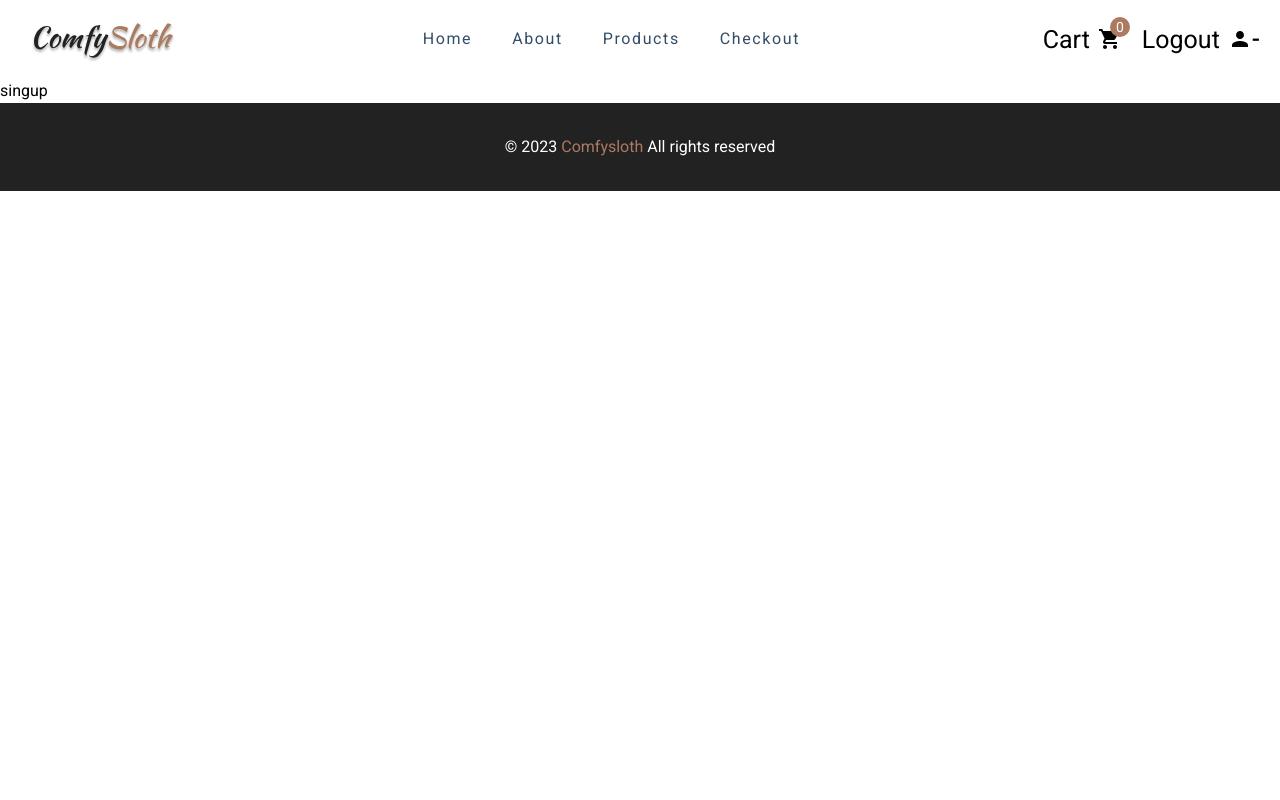
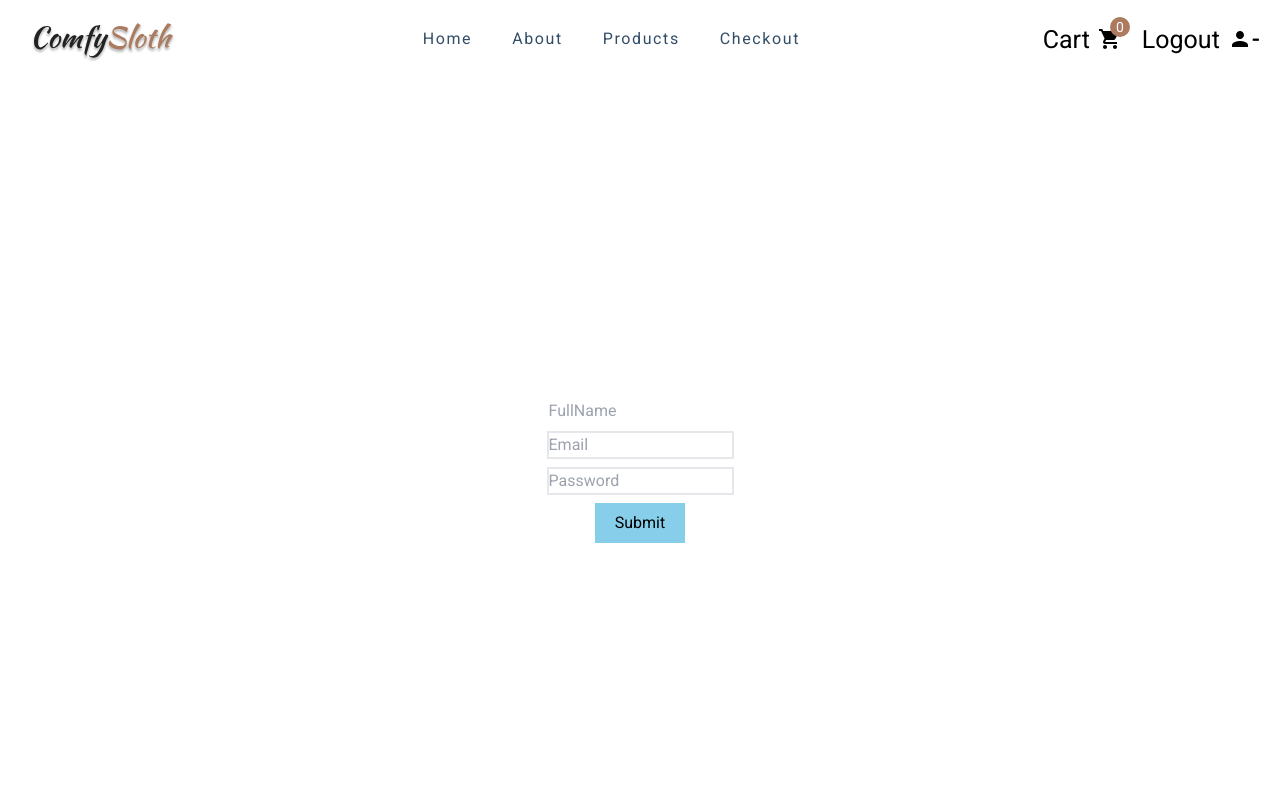
Before and after one commit to Somidh/Comfy-Sloth, a React (Vite) app: page /signup in a window 1280 px wide. Shown: the top 800 px of the page. Built offline with nearby package versions, Linux system fonts and the light colour scheme.

Commit message:
signup page updated

```diff
--- a/package.json
+++ b/package.json
@@ -13,6 +13,7 @@
     "@emotion/styled": "^11.10.5",
     "@mui/icons-material": "^5.11.0",
     "@mui/material": "^5.11.1",
+    "@supabase/supabase-js": "^2.4.0",
     "axios": "^1.2.2",
     "react": "^18.2.0",
     "react-dom": "^18.2.0",
--- /dev/null
+++ b/src/component/Auth.js
@@ -0,0 +1,13 @@
+ import React, { useState } from 'react'
+ import { supabase } from '../supabaseClient'
+
+
+ const Auth = () => {
+   return (
+     <div>
+
+     </div>
+   )
+ }
+
+ export default Auth
--- a/src/pages/Login.jsx
+++ b/src/pages/Login.jsx
@@ -1,11 +1,11 @@
-import React from 'react'
+import React, { useState } from 'react'
+import { supabase } from '../supabaseClient'
 
 const Login = () => {
   return (
-    <div>
-      <h1>login</h1>
-    </div>
+    <div></div>
   )
+
 }
 
 export default Login
--- a/src/pages/Signup.jsx
+++ b/src/pages/Signup.jsx
@@ -1,10 +1,57 @@
-import React from 'react'
+import React, { useState } from 'react'
+import { supabase } from '../supabaseClient'
+
 
 const Signup = () => {
+  const [formData, setFormData] = useState({
+    fullName: '',
+    email: '',
+    password: ''
+  })
+
+
+  console.log(formData)
+  const handleChange = (event) => {
+    setFormData(prev => {
+      return {
+        ...prev,
+        [event.target.name]: event.target.value
+      }
+    })
+  }
+
+
+  const handleSubmit = async (e) => {
+
+    e.preventDefault()
+    try {
+
+      const { data, error } = await supabase.auth.signUp({
+        email: formData.email,
+        password: formData.password,
+        options: {
+          data: {
+            full_name: formData.fullName,
+          }
+        }
+      })
+      alert('Check email for verification link')
+
+
+    } catch (error) {
+      alert(error)
+    }
+
+  }
+
   return (
-    <div>
-      <h1>singup</h1>
-
+    <div className='  my-[20em] '>
+      <form onSubmit={handleSubmit} className='flex flex-col items-center justify-center w-full gap-2'>
+        <input type="text" name="fullName" placeholder='FullName' />
+        <input onClick={handleChange} name='email' type="email" placeholder='Email' className='border-2' />
+        <input type="password" placeholder='Password' className='border-2' />
+        <button onClick={handleChange} name='password' type='submit' className='bg-[skyblue] px-5 py-2'>Submit</button>
+      </form>
     </div>
   )
 }
--- a/src/store/productStore.jsx
+++ b/src/store/productStore.jsx
@@ -48,7 +48,6 @@ const useProductStore = create(
       },
 
       clearCart: () => {
-        const state = get()
 
         set({
           cart: []
--- /dev/null
+++ b/src/supabaseClient.js
@@ -0,0 +1,5 @@
+import { createClient } from '@supabase/supabase-js'
+
+const supabaseUrl = import.meta.env.VITE_APP_SUPABASE_URL
+const supabaseKey = import.meta.env.VITE_APP_SUPABASE_ANON_KEY
+export const supabase = createClient(supabaseUrl, supabaseKey)
```
Also changed, not shown: src/index.css (+0 -7 lines), 2 other files (tests, documents, lock files or other folders).
